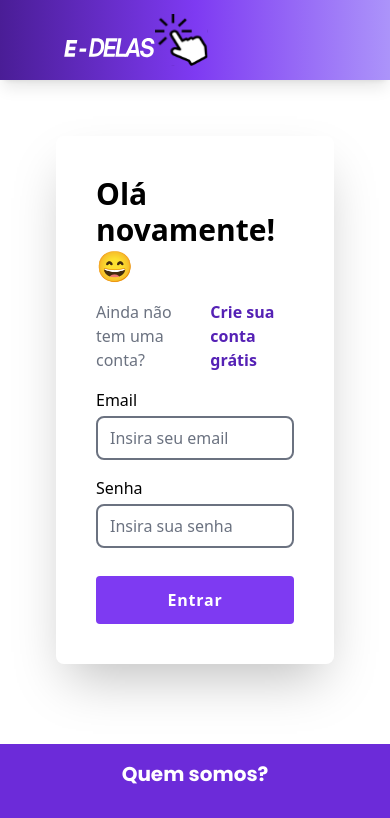
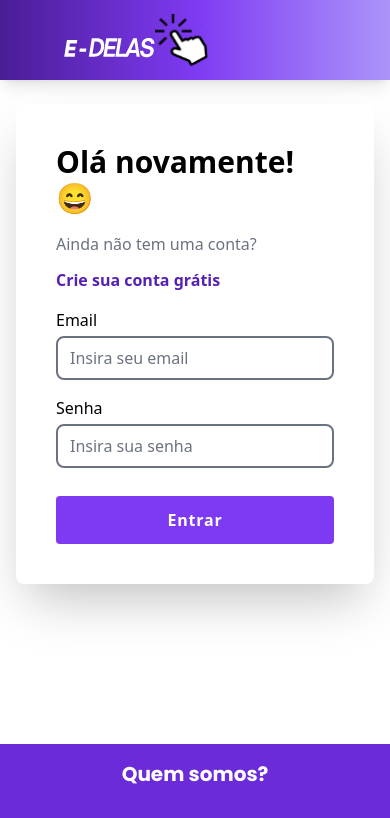
Before and after one commit to Projeto-Integrador-E-Delas/Frontend, a React (Vite) app: page /logar in a window 390 px wide. Shown: the top 818 px of the page. Built offline with nearby package versions, Linux system fonts and the light colour scheme; no server answers; some icons are missing.

Commit message:
refact: responsive

```diff
--- a/src/components/servico/listaServico/ListaServico.tsx
+++ b/src/components/servico/listaServico/ListaServico.tsx
@@ -49,7 +49,7 @@ function ListaServico() {
     );
   } else {
     cardComponent = (
-      <div className="flex flex-col gap-10">
+      <div className="mt-8 flex flex-col gap-10">
         {servico.length > 0 && (
           <h1 className="font-semibold text-xl">
             {servico.length} Serviços disponíveis
@@ -78,7 +78,7 @@ function ListaServico() {
       >
         <ServiceSkeletons isVisible={showSkeletons} />
         <div
-          className="container mx-auto py-10 px-20"
+          className="container mx-auto py-10 px-4 md:px-20"
         >
           {cardComponent}
         </div>
--- a/src/pages/cadastro/Cadastro.tsx
+++ b/src/pages/cadastro/Cadastro.tsx
@@ -74,14 +74,13 @@ function Cadastro() {
   return (
     <>
     <div style={{ backgroundImage: `url(${Background})`, backgroundSize: 'cover' }}>
-      <div className="flex w-1/2 max-w-2xl mx-auto place-items-center leading-loose " >
+      <div className="flex w-full justify-center py-10 mx-auto place-items-center leading-loose">
         <div className="fundoCadastro hidden lg:block" ></div>
-
         <form
-          className="my-20 flex justify-center flex-col w-2/3 gap-3 m-auto bg-white bg-opacity-50 rounded-lg shadow-2xl p-12"
+          className="w-full mx-4 lg:w-[800px] flex bg-white flex-col gap-4 max-w-lg p-10 rounded-lg shadow-2xl"
           onSubmit={cadastrarNovoUsuario} // onSubmit é o evento que dispara a função de cadastro quando o usuário clica em cadastrar
         >
-          <h2 className="mb-4 font-medium text-center text-3xl">Cadastrar</h2>
+          <h2 className="font-bold text-3xl">Cadastrar</h2>
           <div className="mb-3 flex flex-col w-full">
             <label htmlFor="nome">Nome</label>
             <input
--- a/src/pages/login/Login.tsx
+++ b/src/pages/login/Login.tsx
@@ -36,17 +36,17 @@ function Login() {
     }, [])
 
   return (
-    <div className="p-14 w-full container mx-auto flex items-center justify-center">
-      <div className="flex items-center justify-between gap-20 flex-wrap lg:flex-nowrap w-full">
+    <div className="md:p-14 w-full container md:mx-auto flex items-center justify-center">
+      <div className="flex items-center justify-between gap-20 lg:flex-nowrap w-full">
         <div className="justify-center hidden lg:flex">
           <img src={loginImage} className="w-2/3" alt="Sample image" />
         </div>
         <form
-            className="w-full lg:w-[800px] flex flex-col gap-4 max-w-lg p-10 rounded-lg shadow-2xl"
+            className="mt-6 md:mt-auto w-full mx-4 lg:w-[800px] flex bg-white flex-col gap-4 max-w-lg p-10 rounded-lg shadow-2xl"
             onSubmit={login}
           >
             <p className="font-bold text-3xl">Olá novamente! 😄</p>
-            <div className="flex gap-3">
+            <div className="flex flex-wrap gap-3">
               <p className="text-gray-500">Ainda não tem uma conta? </p>
               <Link
                 to="/cadastrar"
```
